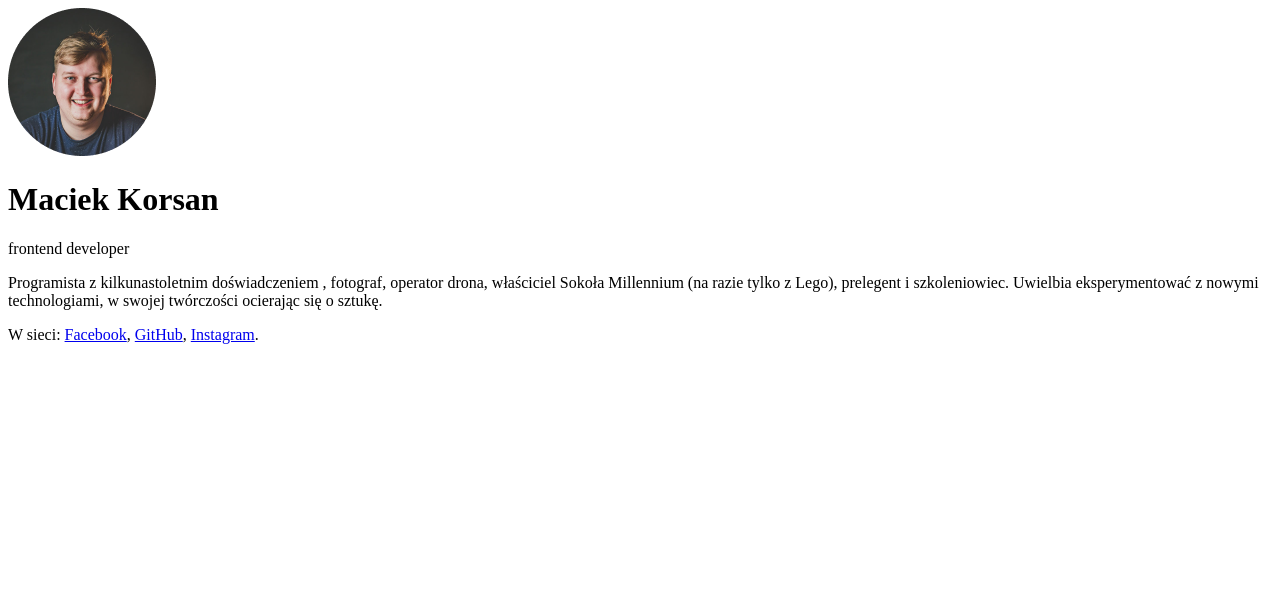
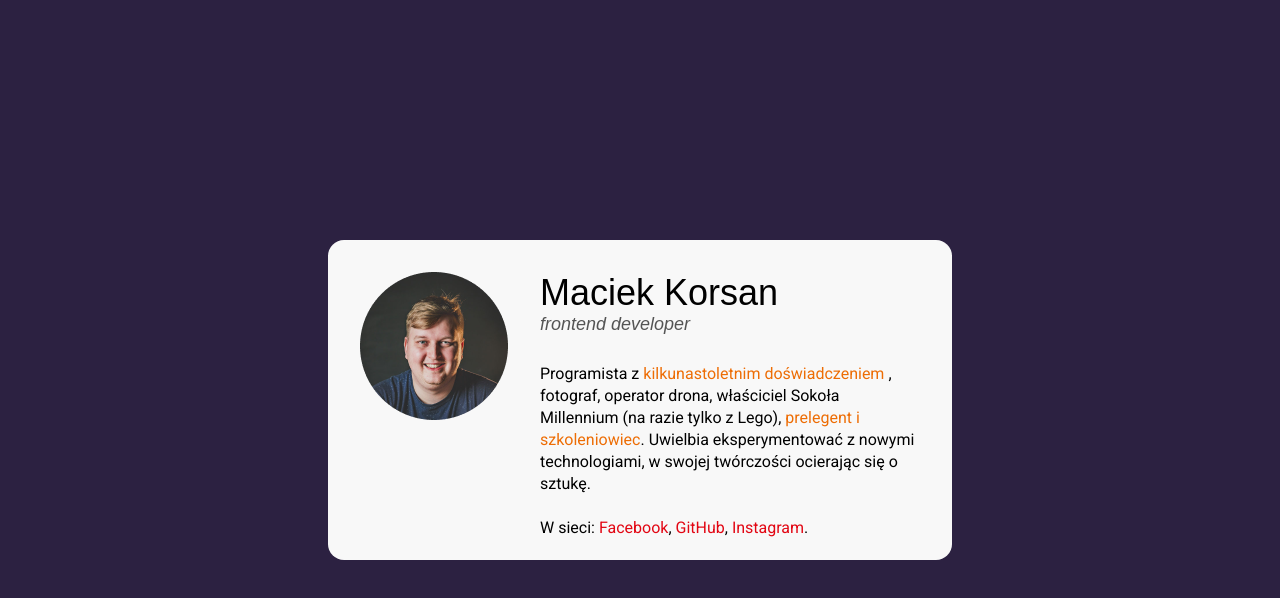
Before and after one commit to WaldekAdams/Card, a plain HTML site: page index.html in a window 1280 px wide. Drawn offline with Linux system fonts and the light colour scheme.

Commit message:
add styles in css, add font Roboto

```diff
--- a/index.html
+++ b/index.html
@@ -5,13 +5,14 @@
     <meta charset="UTF-8">
     <meta name="viewport" content="width=device-width, initial-scale=1.0">
     <title>Card-KursWTF</title>
+    <link href="https://fonts.googleapis.com/css2?family=Roboto&display=swap" rel="stylesheet">
     <link rel="stylesheet" href="/style/style.css">
 </head>
 
 <body>
     <div class="card">
         <img class="person__photo" src="/img/avatar.png" alt="avatar">
-        <div class="preson">
+        <div class="person">
             <header class="person__header">
                 <h1 class="person__name">Maciek Korsan</h1>
                 <p class="person__profession">frontend developer</p>
@@ -21,7 +22,7 @@
                 Lego), <span class="person__specialty"> prelegent i szkoleniowiec</span>. Uwielbia eksperymentować z
                 nowymi technologiami, w
                 swojej twórczości ocierając się o sztukę. </p>
-            <p class="peson__links">W sieci:
+            <p class="person__links">W sieci:
                 <a href="#">Facebook</a>,
                 <a href="#">GitHub</a>,
                 <a href="#">Instagram</a>.</p>
--- a/style/style.css
+++ b/style/style.css
@@ -0,0 +1,69 @@
+* {
+    margin: 0;
+    padding: 0;
+    box-sizing: border-box;
+}
+
+body {
+    min-height: 100vh;
+    background-color: #2C2141;
+    display: flex;
+    align-items: center;
+    justify-content: center;
+}
+
+div.card {
+    display: flex;
+    width: 624px;
+    height: 320px;
+    background-color: #F8F8F8;
+    border-radius: 16px;
+    padding: 32px;
+
+}
+
+.person__photo {
+    width: 148px;
+    height: 148px;
+}
+
+.person {
+    margin-left: 32px;
+}
+
+.person__header {
+    font-family: Arial, Helvetica, sans-serif;
+    margin-bottom: 28px;
+
+}
+
+.person__name {
+
+    font-weight: normal;
+    font-size: 36px;
+}
+
+.person__profession {
+    font-size: 18px;
+    font-style: italic;
+    color: #545454;
+}
+
+.person__description,
+.person__specialty,
+.person__links {
+    line-height: 22px;
+    font-size: 16px;
+    font-family: 'Roboto', sans-serif;
+    font-weight: medium;
+    margin-bottom: 22px;
+}
+
+.person__specialty {
+    color: #ED6D05;
+}
+
+.person__links a {
+    color: #E20613;
+    text-decoration: none;
+}
```
